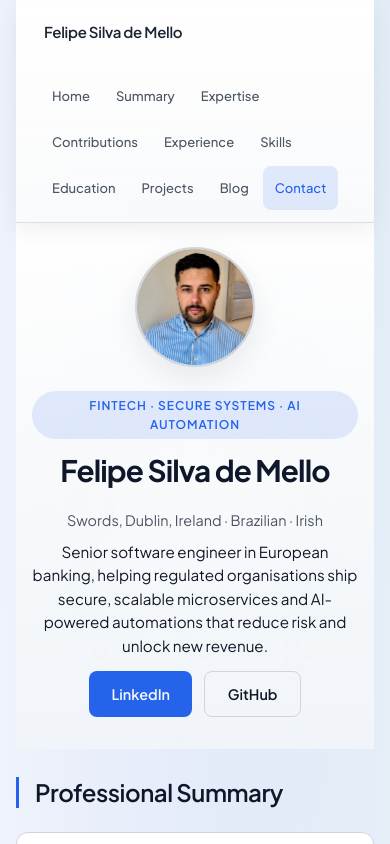
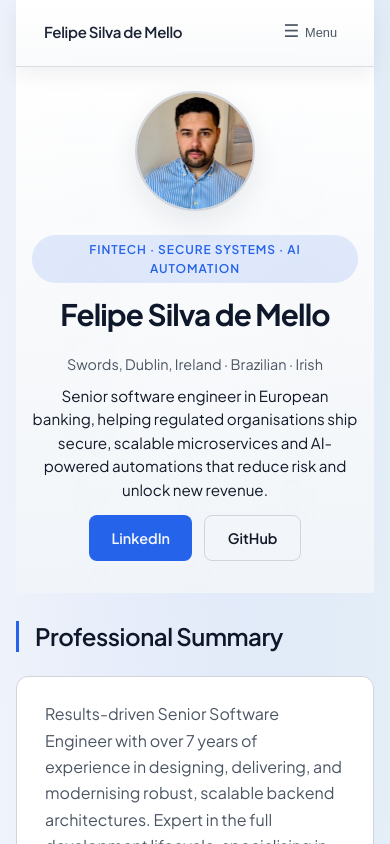
Before and after one commit to felipeDominus/portofolio, a React (Vite) app: page / in a window 390 px wide. Shown: the top 844 px of the page. Built offline with nearby package versions, Linux system fonts and the light colour scheme.

Commit message:
Menu Collapse on Nav-bar (#8)
Co-authored-by: felipeMello <19962152+FelipeMello@users.noreply.github.com>

```diff
--- a/src/components/portfolio/Navbar/Navbar.jsx
+++ b/src/components/portfolio/Navbar/Navbar.jsx
@@ -1,18 +1,47 @@
+import { useState } from 'react'
 import { NAV_ITEMS } from '@/config/nav'
 
 function Navbar() {
+  const [isOpen, setIsOpen] = useState(false)
+
+  const handleToggle = () => {
+    setIsOpen((open) => !open)
+  }
+
+  const handleLinkClick = () => {
+    setIsOpen(false)
+  }
+
   return (
     <header className="navbar" role="banner">
       <div className="navbar-inner">
         <a href="#hero" className="navbar-brand">
           Felipe Silva de Mello
         </a>
-        <nav className="navbar-nav" aria-label="Page sections">
+        <button
+          type="button"
+          className="navbar-menu-button"
+          aria-label={isOpen ? 'Close navigation menu' : 'Open navigation menu'}
+          aria-expanded={isOpen}
+          aria-controls="navbar-menu"
+          onClick={handleToggle}
+        >
+          <span className="navbar-menu-icon" aria-hidden="true">
+            {isOpen ? '×' : '☰'}
+          </span>
+          <span className="navbar-menu-label">Menu</span>
+        </button>
+        <nav
+          className={`navbar-nav ${isOpen ? 'navbar-nav-open' : ''}`}
+          aria-label="Page sections"
+          id="navbar-menu"
+        >
           {NAV_ITEMS.map((item) => (
             <a
               key={item.href}
               href={item.href}
               className={`navbar-link ${item.primary ? 'navbar-link-primary' : ''}`}
+              onClick={handleLinkClick}
             >
               {item.label}
             </a>
--- a/src/styles/index.css
+++ b/src/styles/index.css
@@ -129,6 +129,63 @@ body {
   align-items: center;
   gap: 0.125rem;
   flex-wrap: wrap;
+}
+
+.navbar-menu-button {
+  display: none;
+  align-items: center;
+  gap: 0.35rem;
+  padding: 0.4rem 0.75rem;
+  min-height: 44px;
+  min-width: 44px;
+  border-radius: 999px;
+  border: 1px solid transparent;
+  background: transparent;
+  color: var(--text);
+  font-size: 0.85rem;
+  font-weight: 500;
+  cursor: pointer;
+}
+
+.navbar-menu-icon {
+  font-size: 1.1rem;
+  line-height: 1;
+}
+
+.navbar-menu-label {
+  font-size: 0.8rem;
+}
+
+.navbar-menu-button:focus-visible {
+  outline: 2px solid var(--accent);
+  outline-offset: 2px;
+}
+
+@media (max-width: 640px) {
+  .navbar-inner {
+    gap: 0.5rem;
+  }
+
+  .navbar-menu-button {
+    display: inline-flex;
+  }
+
+  .navbar-nav {
+    width: 100%;
+    margin-top: 0.25rem;
+    flex-direction: column;
+    align-items: stretch;
+    display: none;
+  }
+
+  .navbar-nav-open {
+    display: flex;
+  }
+
+  .navbar-link {
+    justify-content: flex-start;
+    padding: 0.55rem 0.75rem;
+  }
 }
 
 .navbar-link {
```
